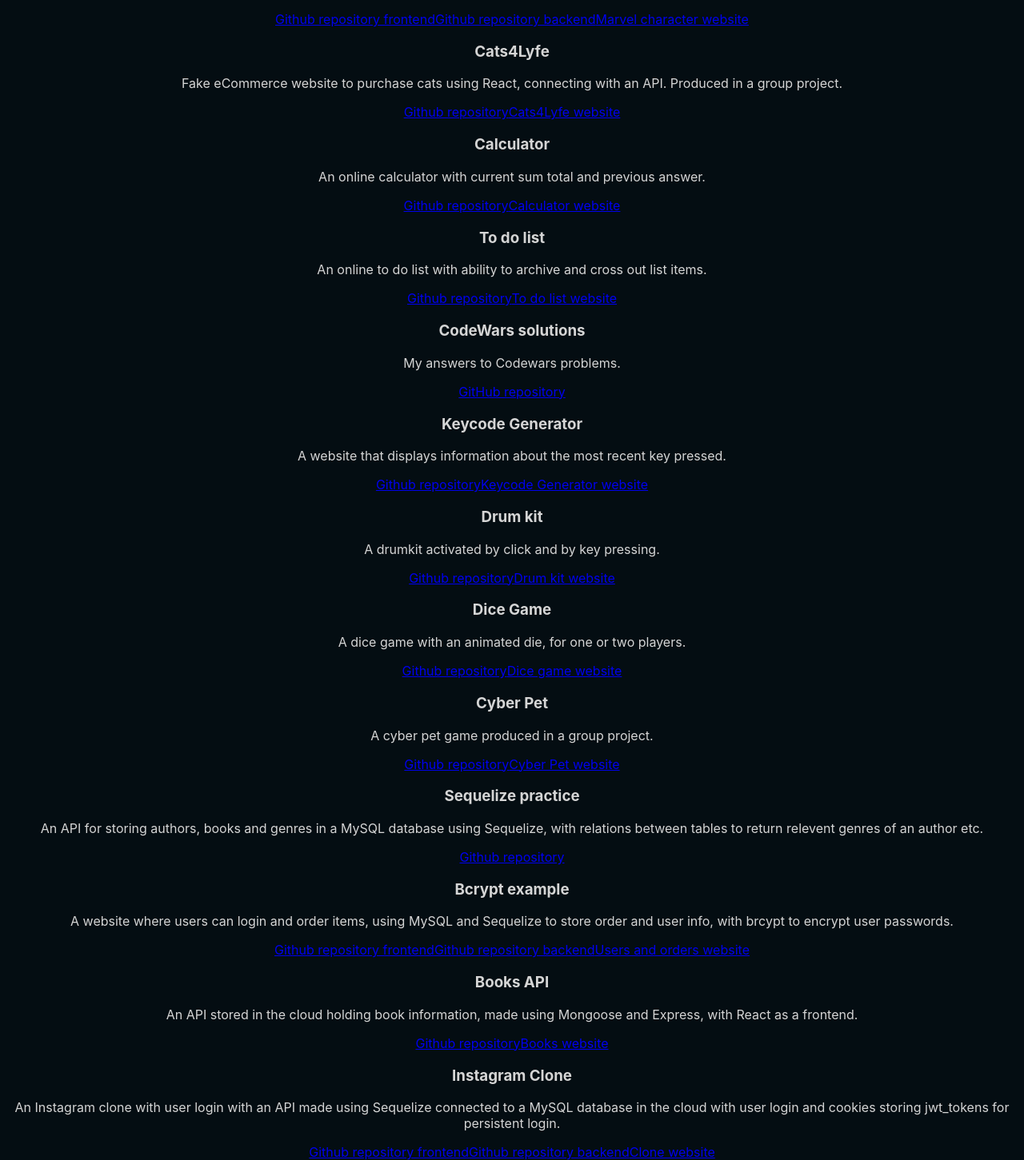
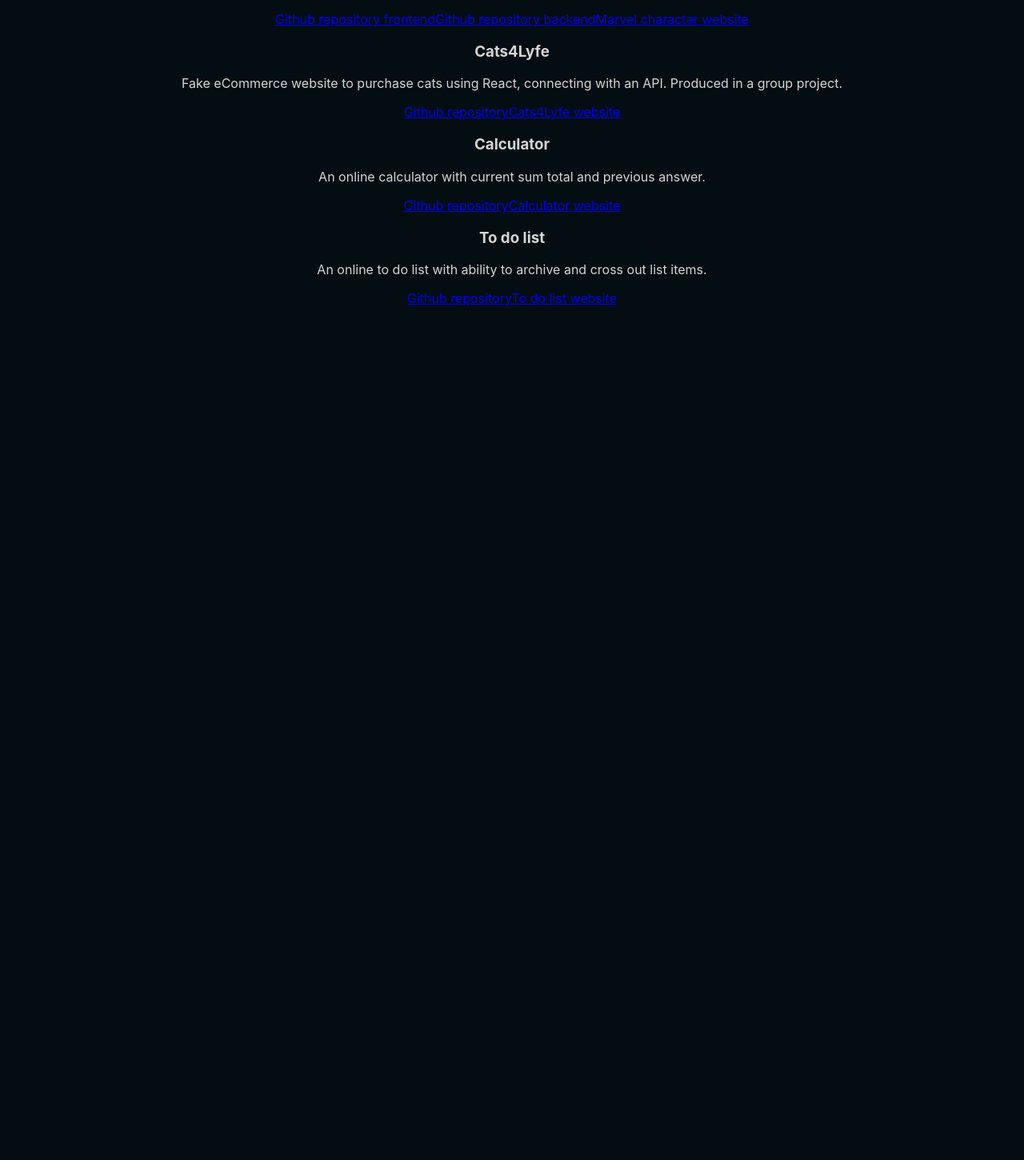
Before and after one commit to gtinsley99/MyPortfolio, a React (Create React App) app: page / in a window 1280 px wide. Shown: the part 2316-3767 px from the top of the page at 80% size. After the commit the page ends 2699 px from the top, so only its background shows below. Built offline with nearby package versions, Linux system fonts and the light colour scheme; the HTML template or start-up script is replaced by a standard one.

Commit message:
change showing proj on click with filters

```diff
--- a/src/components/projects/Projects.css
+++ b/src/components/projects/Projects.css
@@ -8,6 +8,7 @@
     cursor: pointer;
 }
 
-.active{
+#active{
     text-decoration: underline;
+    text-underline-offset: 5px;
 }
--- a/src/components/projects/Projects.jsx
+++ b/src/components/projects/Projects.jsx
@@ -1,15 +1,18 @@
 import "./Projects.css";
+import { useState } from "react";
 
 const Projects = () => {
+  const [proj, setProj] = useState("React");
+
   return (
     <div>
       <h2>My Projects</h2>
       <div className="projects">
-        <h3 className="projType">JavaScript</h3>
-        <h3 className="projType">React</h3>
-        <h3 className="projType">Backend</h3>
+        <h3 className="projType" id={proj === "JS" && "active"} onClick={() => setProj("JS")}>JavaScript</h3>
+        <h3 className="projType" id={proj === "React" && "active"} onClick={() => setProj("React")}>React</h3>
+        <h3 className="projType" id={proj === "Backend" && "active"} onClick={() => setProj("Backend")}>Backend</h3>
       </div>
-      <div className="react">
+      {proj === "React" && <div className="react">
         <div>
           <h3>Marvel character website</h3>
           <p>
@@ -41,8 +44,8 @@ const Projects = () => {
           <a href= "https://github.com/gtinsley99/ToDoList" target="_blank">Github repository</a>
           <a href= "https://gtinsley99.github.io/ToDoList" target="_blank">To do list website</a>
         </div>
-      </div>
-      <div className="JS">
+      </div>}
+      {proj === "JS" && <div className="JS">
         <div>
           <h3>CodeWars solutions</h3>
           <p>My answers to Codewars problems.</p>
@@ -74,8 +77,8 @@ const Projects = () => {
           <a href= "https://github.com/awaghat99/CyberPet" target="_blank">Github repository</a>
           <a href= "https://awaghat99.github.io/CyberPet/" target="_blank">Cyber Pet website</a>
         </div>
-      </div>
-      <div className="backend">
+      </div>}
+      {proj === "Backend" && <div className="backend">
         <div>
           <h3>Sequelize practice</h3>
           <p>An API for storing authors, books and genres in a MySQL database using Sequelize, with relations between tables to return relevent genres of an author etc.</p>
@@ -101,7 +104,7 @@ const Projects = () => {
           <a href= "https://github.com/gtinsley99/cookies" target="_blank">Github repository backend</a>
           <a href= "https://gtinsley99.github.io/cookies-frontend/" target="_blank">Clone website</a>
         </div>
-      </div>
+      </div>}
     </div>
   );
 };
```
